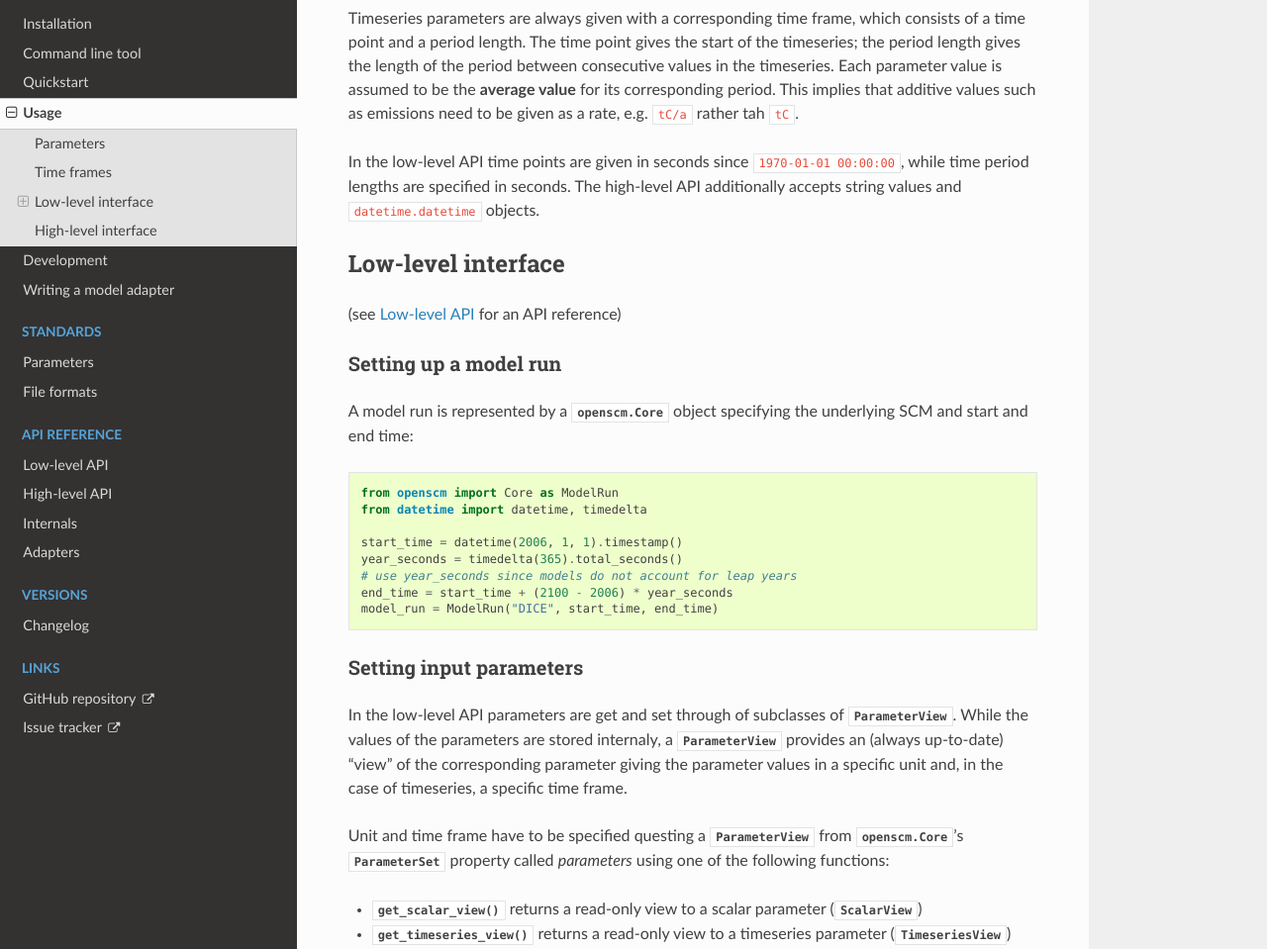
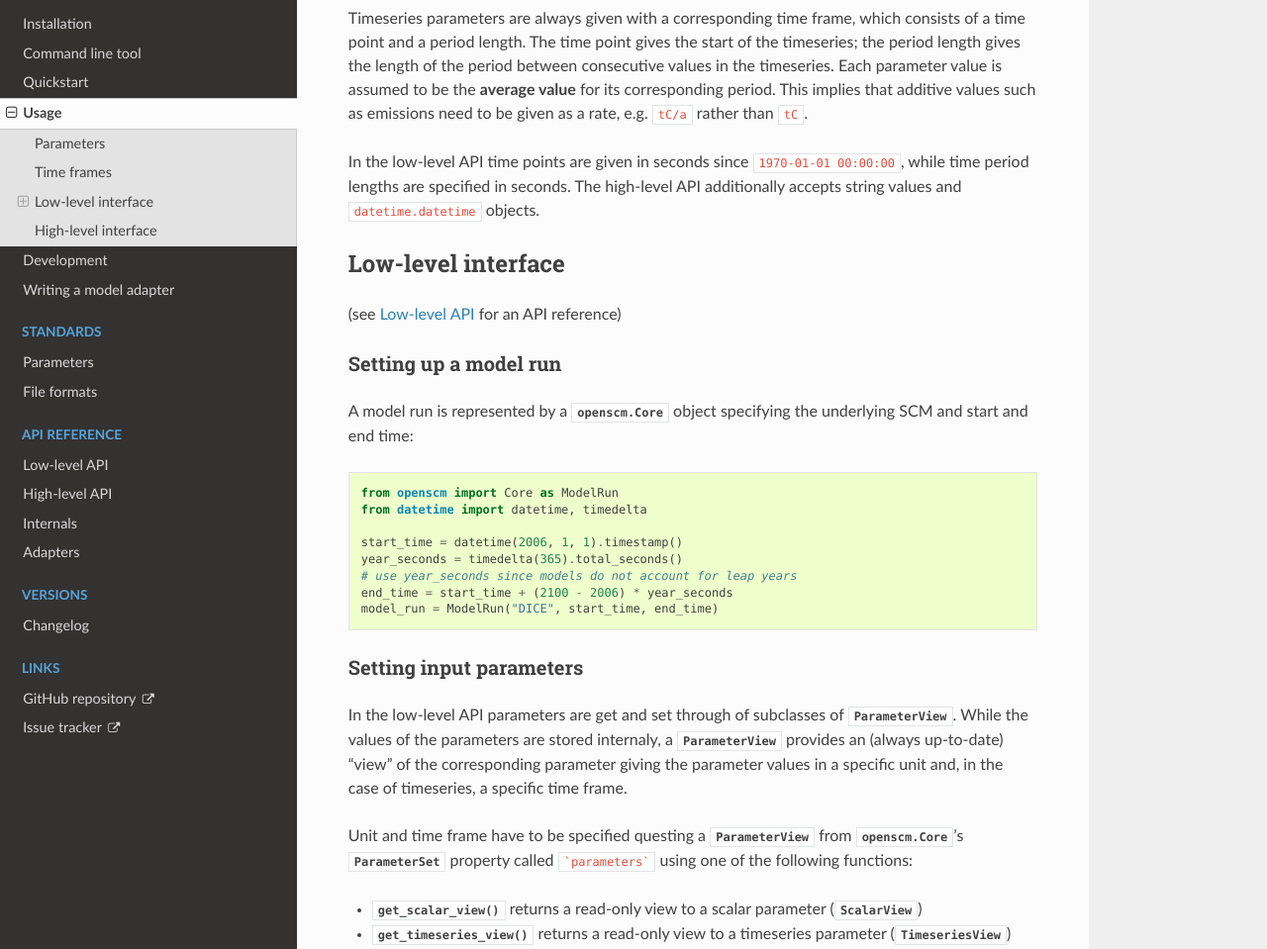
Before and after one commit to openscm/openscm, a Sphinx documentation site: the page built from docs/usage.rst, in a window 1280 px wide and 1400 px high, scrolled down 908 px. Shown: the part 153-1112 px from the top of the window at 99% size. Built offline with Sphinx 7.4.7 and the Read the Docs theme 2.0.0, drawn with Linux system fonts in a browser that asks for light colours; some of the changed lines change nothing that is shown.

Commit message:
Minor fixes

````diff
--- a/docs/usage.rst
+++ b/docs/usage.rst
@@ -19,7 +19,7 @@
 
 For example, the parameter for industrial carbon emissions belongs to the parameter for carbon emissions, which in turn belongs to the root parameter emission. Thus, it is identified by
 
-``Emissions`` -> ``CO2`` -> ``Industrial``.
+    ``Emissions`` -> ``CO2`` -> ``Industrial``.
 
 In the low-level API parameters are expected to be identified by tuples of strings describing their position in the hierarchy, i.e. in this example ``("Emissions", "CO2", "Industrial")``. The high-level API also allows for giving it as a string with the hierarchical levels separated by ``|``, e.g. ``"Emissions|CO2|Industrial"``.
 
@@ -29,7 +29,7 @@
 Time frames
 -----------
 
-Timeseries parameters are always given with a corresponding time frame, which consists of a time point and a period length. The time point gives the start of the timeseries; the period length gives the length of the period between consecutive values in the timeseries. Each parameter value is assumed to be the **average value** for its corresponding period. This implies that additive values such as emissions need to be given as a rate, e.g. ``tC/a`` rather tah ``tC``.
+Timeseries parameters are always given with a corresponding time frame, which consists of a time point and a period length. The time point gives the start of the timeseries; the period length gives the length of the period between consecutive values in the timeseries. Each parameter value is assumed to be the **average value** for its corresponding period. This implies that additive values such as emissions need to be given as a rate, e.g. ``tC/a`` rather than ``tC``.
 
 In the low-level API time points are given in seconds since ``1970-01-01 00:00:00``, while time period lengths are specified in seconds. The high-level API additionally accepts string values and ``datetime.datetime`` objects.
 
@@ -42,7 +42,7 @@
 Setting up a model run
 **********************
 
-A model run is represented by a :class:`openscm.Core` object specifying the underlying SCM and start and end time:
+A model run is represented by a :py:class:`openscm.Core` object specifying the underlying SCM and start and end time:
 
 .. code:: python
 
@@ -58,9 +58,9 @@
 Setting input parameters
 ************************
 
-In the low-level API parameters are get and set through of subclasses of :class:`ParameterView`. While the values of the parameters are stored internaly, a :class:`ParameterView` provides an (always up-to-date) "view" of the corresponding parameter giving the parameter values in a specific unit and, in the case of timeseries, a specific time frame.
+In the low-level API parameters are get and set through of subclasses of :py:class:`ParameterView`. While the values of the parameters are stored internaly, a :class:`ParameterView` provides an (always up-to-date) "view" of the corresponding parameter giving the parameter values in a specific unit and, in the case of timeseries, a specific time frame.
 
-Unit and time frame have to be specified questing a :class:`ParameterView` from :class:`openscm.Core`'s :class:`ParameterSet` property called `parameters` using one of the following functions:
+Unit and time frame have to be specified questing a :class:`ParameterView` from :class:`openscm.Core`'s :class:`ParameterSet` property called ```parameters``` using one of the following functions:
 
 - :func:`get_scalar_view` returns a read-only view to a scalar parameter (:class:`ScalarView`)
 - :func:`get_timeseries_view` returns a read-only view to a timeseries parameter (:class:`TimeseriesView`)
````
